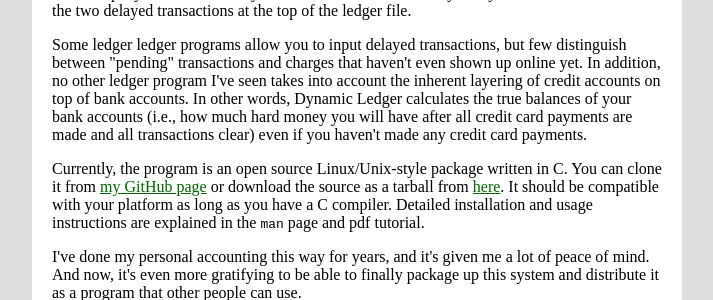
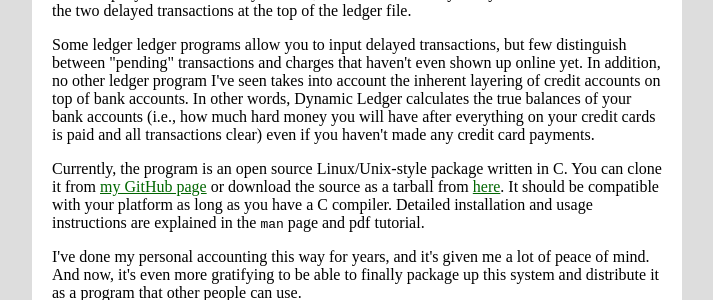
Before and after one commit to wlandau/wlandau.github.io, a Jekyll site: the page built from _posts/2013-12-21-Dynamic-Ledger.html, in a window 1280 px wide. Shown: the part 1427-1727 px from the top of the page, without its empty margins (283-996 px from the left). Built offline with Jekyll 4.4.1, drawn with Linux system fonts in a browser that asks for light colours; nearby versions of some CDN libraries; comment, search, counter and statistics services are not loaded.

Commit message:
updated post

```diff
--- a/_posts/2013-12-21-Dynamic-Ledger.html
+++ b/_posts/2013-12-21-Dynamic-Ledger.html
@@ -117,8 +117,8 @@
 that haven't even shown up online yet. In addition, no other ledger program I've
 seen takes into account the inherent layering of credit accounts on top of bank
 accounts. In other words, Dynamic Ledger calculates the true balances of your
-bank accounts (i.e., how much hard money you will have after all credit
-card payments are made and all transactions clear) even if you haven't made
+bank accounts (i.e., how much hard money you will have after everything on your credit
+cards is paid and all transactions clear) even if you haven't made
 any credit card payments.</p>
 
 
```
